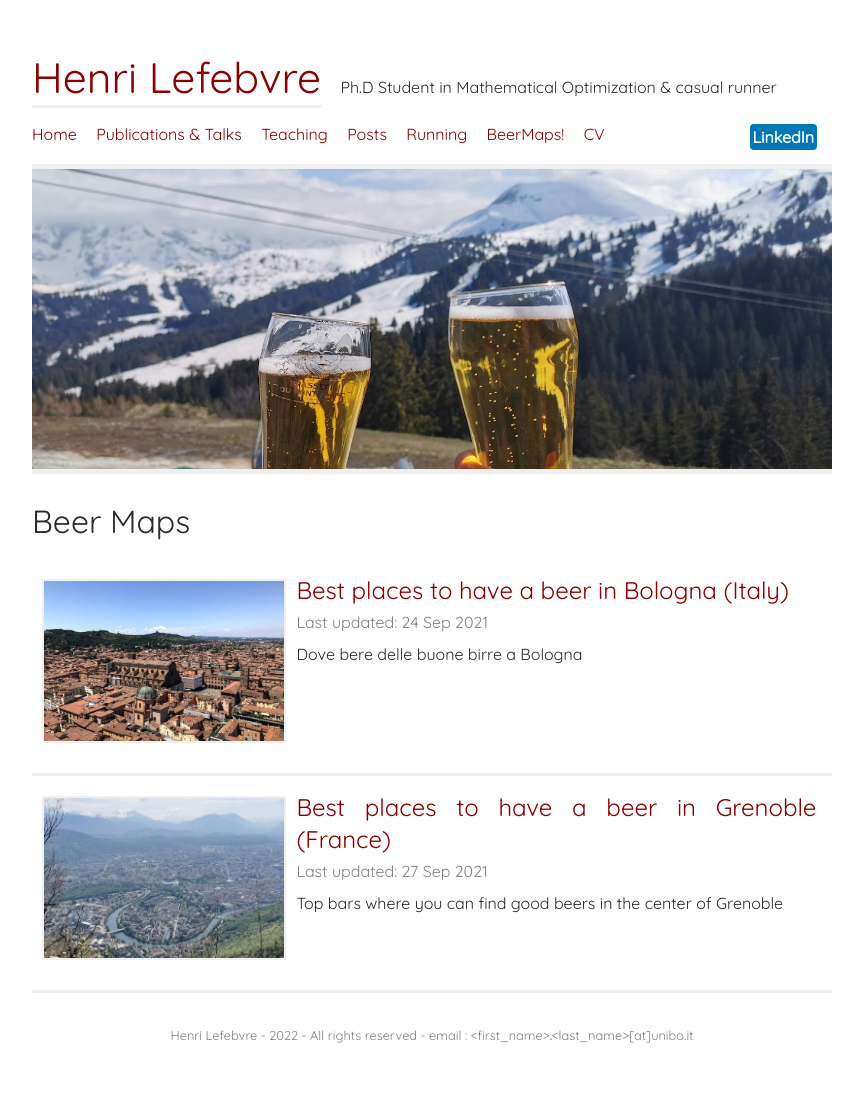
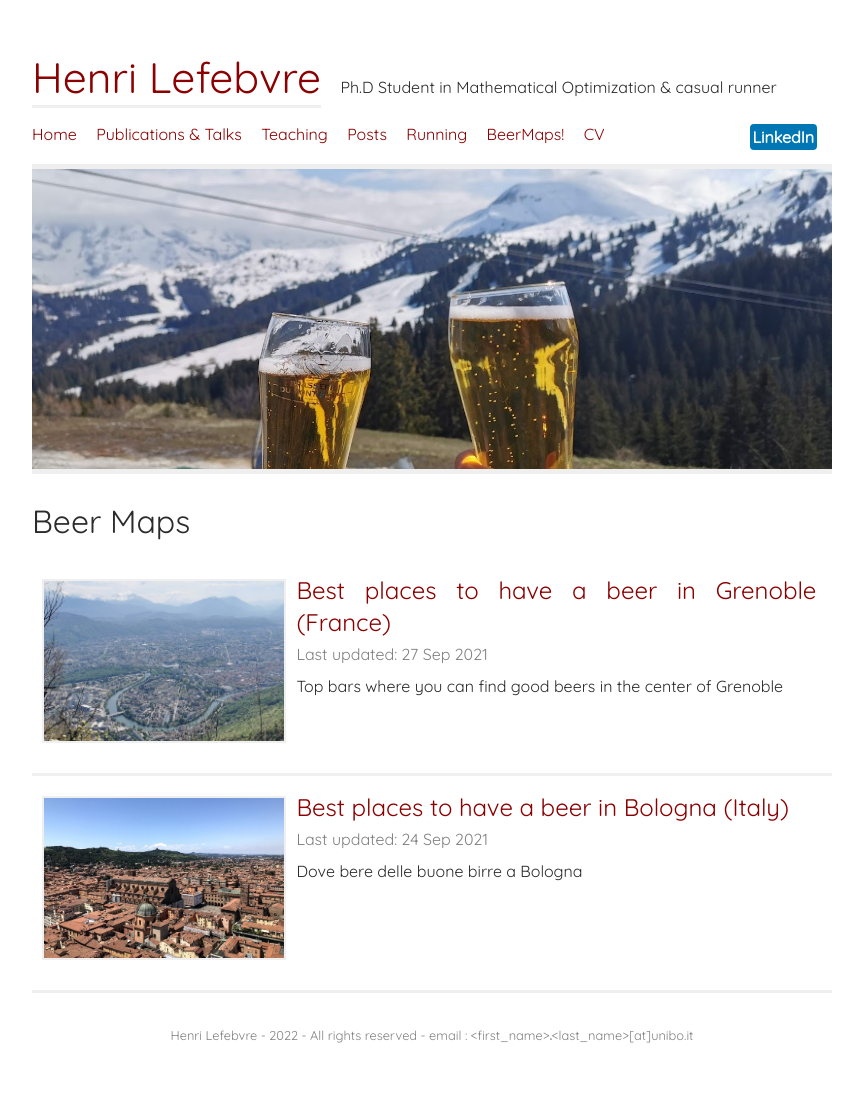
Before and after one commit to hlefebvr/hlefebvr.github.io, a Jekyll site: the page built from beer.md, in a window 1280 px wide. Shown: the whole page, without its empty margins (208-1071 px from the left). Built offline with Jekyll 4.4.1, drawn with Linux system fonts in a browser that asks for light colours.

Commit message:
use posts and categories from jekyll

```diff
--- a/_layouts/category.html
+++ b/_layouts/category.html
@@ -4,17 +4,16 @@
 
 {% if page.image != nil %}
 <div>
-<img src="public/img/{{ page.image }}" id="cover-image" > <!-- 8/3 for pages -->
+<img src="/public/img/{{ page.image }}" id="cover-image" > <!-- 8/3 for pages -->
 </div>
 {% endif %}
 <h1>{{ page.title }}</h1>
 {{ content }}
-{% for node in site.pages %}
+{% for node in site.categories[page.category] %}
     {% if node.title != null %}
-        {% if node.category == page.category and node.layout != "category" %}
         <div class="category-item">
             <div class="category-item-image">
-                    <img src="public/img/{{ node.preview }}" />
+                <img src="/public/img/{{ node.preview }}" />
             </div>
             <div class="category-item-text">
                 <h2><a href="{{ node.url }}">{{ node.title }}</a></h2>
@@ -23,5 +22,4 @@
             </div>
         </div>
     {% endif %}
-    {% endif %}
 {% endfor %}
--- a/_layouts/page.html
+++ b/_layouts/page.html
@@ -5,7 +5,7 @@
 <div class="page">
   {% if page.image != nil %}
   <div>
-    <img src="public/img/{{ page.image }}" id="cover-image" > <!-- 8/3 for pages -->
+    <img src="/public/img/{{ page.image }}" id="cover-image" > <!-- 8/3 for pages -->
   </div>
   {% endif %}
   {% if page.title != "Home" %}
```
Also changed, not shown: _posts/2021-09-24-beer-bologna.md (renamed from posts/en_beer_bologna.md, +0 -1 lines), _posts/2021-09-27-beer-grenoble.md (renamed from posts/en_beer_grenoble.md, +0 -1 lines), 1 other file. Lines whose indentation alone changed are shown as unchanged.
